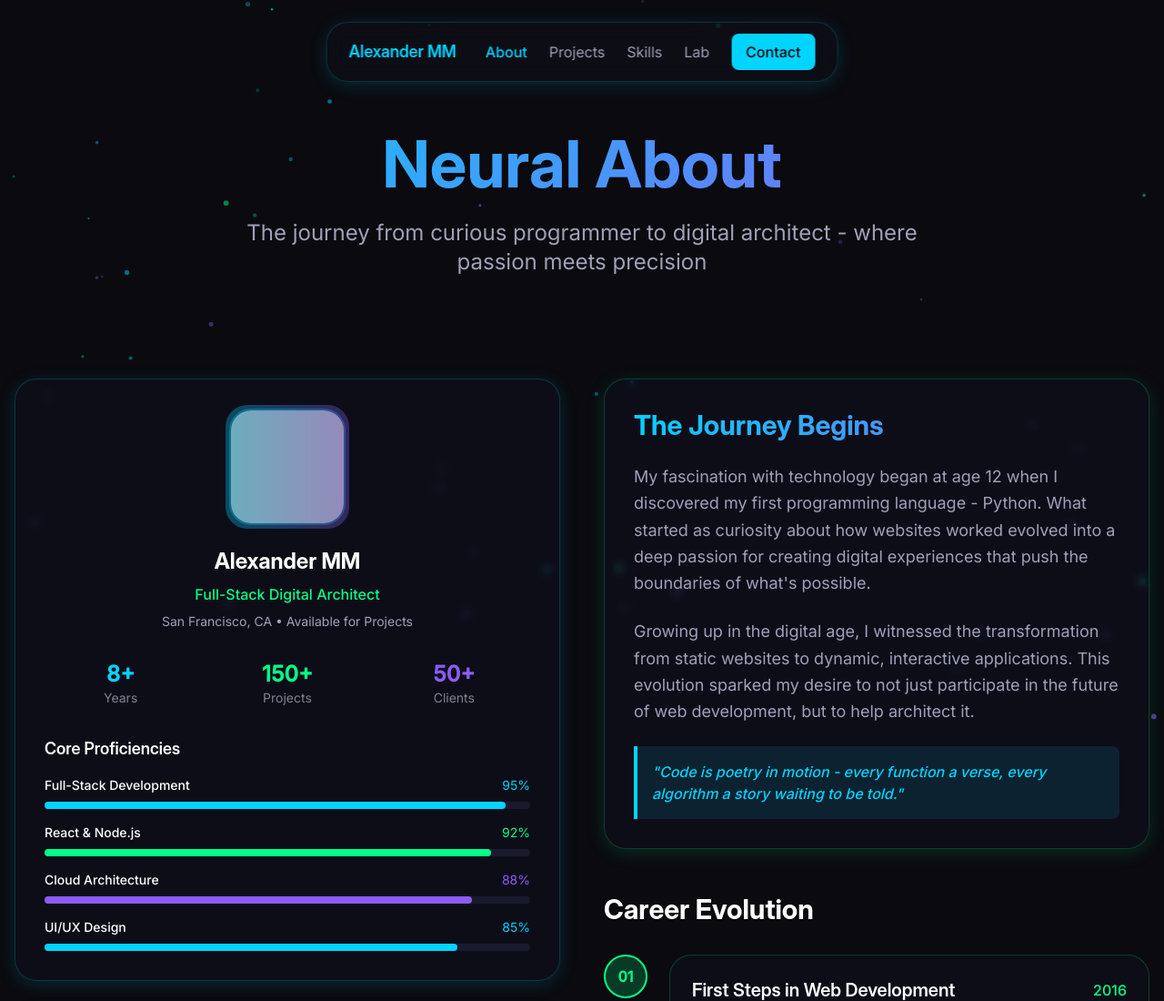
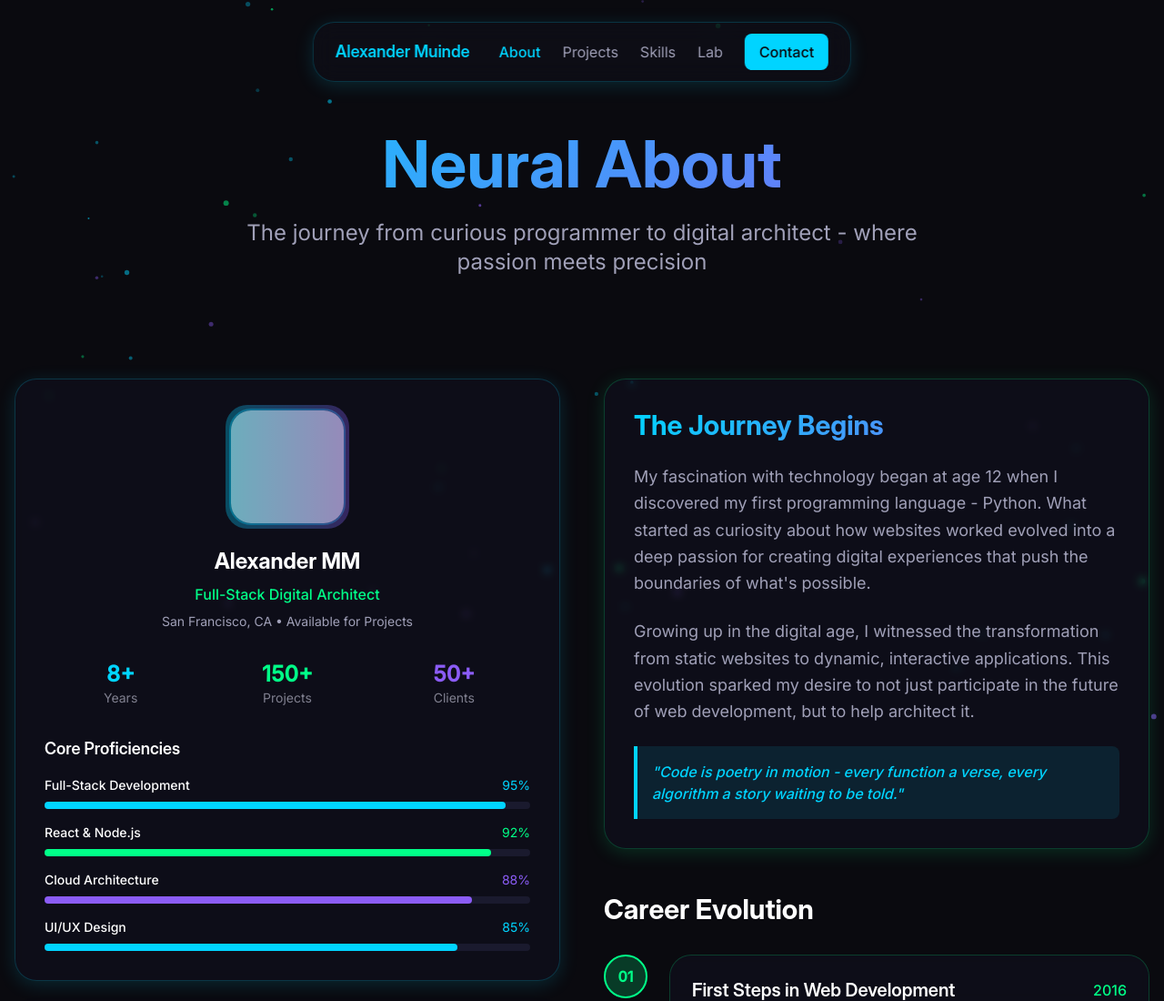
Before and after one commit to Alexander12xx/po, a website: page pages/neural_about_personal_story.html in a window 1280 px wide. Shown: the top 1100 px of the page at 91% size. Drawn offline with Linux system fonts and the light colour scheme; grey boxes are pictures that could not be loaded; a web font is replaced by a local one.

Commit message:
Update neural_about_personal_story.html

```diff
--- a/pages/neural_about_personal_story.html
+++ b/pages/neural_about_personal_story.html
@@ -3,8 +3,8 @@
 <head>
     <meta charset="UTF-8" />
     <meta name="viewport" content="width=device-width, initial-scale=1.0" />
-    <title>Neural About - Alexander MM's Journey</title>
-    <meta name="description" content="Discover Alexander MM's journey from curious programmer to full-stack architect. Explore the technical evolution and personal story behind the code." />
+    <title>Neural About - Alexander's Journey</title>
+    <meta name="description" content="Discover Alexander's journey from curious programmer to full-stack architect. Explore the technical evolution and personal story behind the code." />
     <link rel="stylesheet" href="../css/main.css" />
     <link rel="preconnect" href="https://fonts.googleapis.com" />
     <link rel="preconnect" href="https://fonts.gstatic.com" crossorigin />
@@ -19,7 +19,7 @@
         <div class="bg-surface/20 backdrop-blur-md border border-primary/20 rounded-2xl px-6 py-3 shadow-glow-primary">
             <div class="flex items-center space-x-8">
                 <a href="quantum_landing_homepage.html" class="text-primary font-inter-display font-semibold text-lg">
-                    Alexander MM
+                    Alexander Muinde
                 </a>
                 <div class="hidden md:flex items-center space-x-6">
                     <a href="neural_about_personal_story.html" class="text-primary font-medium">About</a>
```
